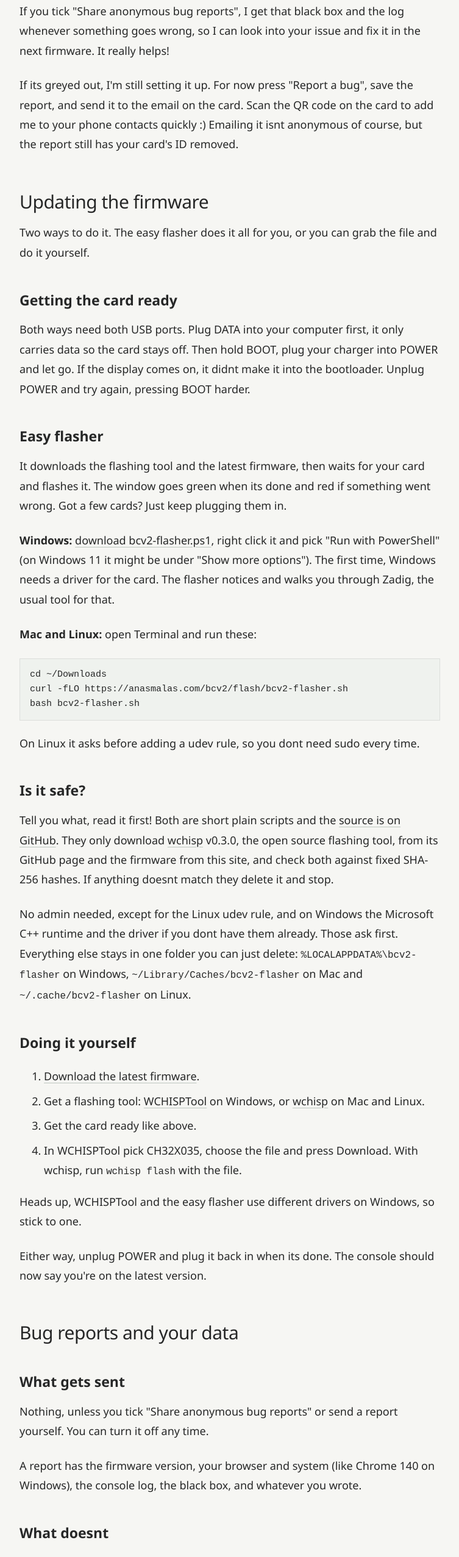
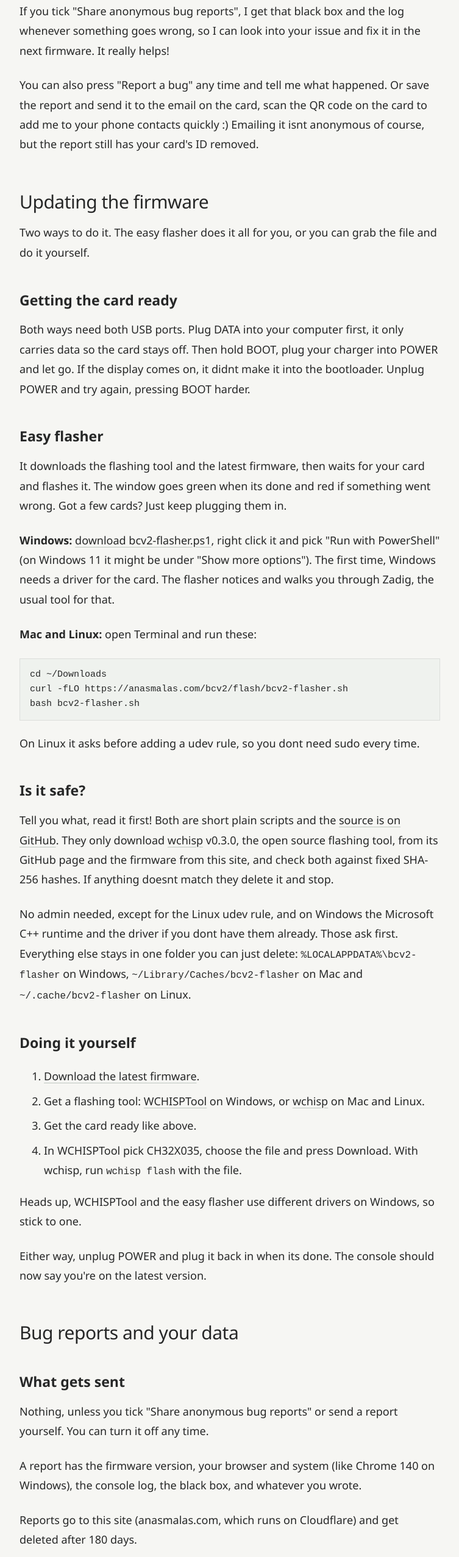
Before and after one commit to AnasMalas/AnasMalas.github.io, an Eleventy site: page src/bcv2/index.njk in a window 1280 px wide. Shown: the part 4720-7274 px from the top of the page at 61% size, without its empty margins (263-1016 px from the left). Built offline with nearby package versions, Linux system fonts and the light colour scheme; Eleventy itself is replaced by a stand-in of ours; files that its build step writes are made by us from their sources.

Commit message:
BCv2: anonymous bug reports are live
The console sends opted-in and manual reports to anasmalas.com/api/report,
a Cloudflare Worker on this domain that stores them in D1 without IPs and
deletes them after 180 days. The guide drops the 'still setting it up'
note and says where reports go.

Co-Authored-By: Claude Opus 5.5 <noreply@anthropic.com>

```diff
--- a/src/bcv2/index.njk
+++ b/src/bcv2/index.njk
@@ -71,7 +71,7 @@ permalink: /bcv2/
     <p>If your card restarts on its own, the console reads its black box when it reconnects. Thats a small log of what went wrong.</p>
     <h3>Please turn on bug reports</h3>
     <p>If you tick "Share anonymous bug reports", I get that black box and the log whenever something goes wrong, so I can look into your issue and fix it in the next firmware. It really helps!</p>
-    <p>If its greyed out, I'm still setting it up. For now press "Report a bug", save the report, and send it to the email on the card. Scan the QR code on the card to add me to your phone contacts quickly :) Emailing it isnt anonymous of course, but the report still has your card's ID removed.</p>
+    <p>You can also press "Report a bug" any time and tell me what happened. Or save the report and send it to the email on the card, scan the QR code on the card to add me to your phone contacts quickly :) Emailing it isnt anonymous of course, but the report still has your card's ID removed.</p>
 
     <h2 id="update">Updating the firmware</h2>
     <p>Two ways to do it. The easy flasher does it all for you, or you can grab the file and do it yourself.</p>
@@ -102,6 +102,7 @@ bash bcv2-flasher.sh</code></pre>
     <h3>What gets sent</h3>
     <p>Nothing, unless you tick "Share anonymous bug reports" or send a report yourself. You can turn it off any time.</p>
     <p>A report has the firmware version, your browser and system (like Chrome 140 on Windows), the console log, the black box, and whatever you wrote.</p>
+    <p>Reports go to this site (anasmalas.com, which runs on Cloudflare) and get deleted after 180 days.</p>
     <h3>What doesnt</h3>
     <p>Your card's ID is removed before anything is sent, and your IP address isnt stored. Please dont write personal info in there, I dont need it! The only other thing the console asks this site for is the latest firmware version.</p>
 
```
Also changed, not shown: src/bcv2/console/support.js (+4 -4 lines).
